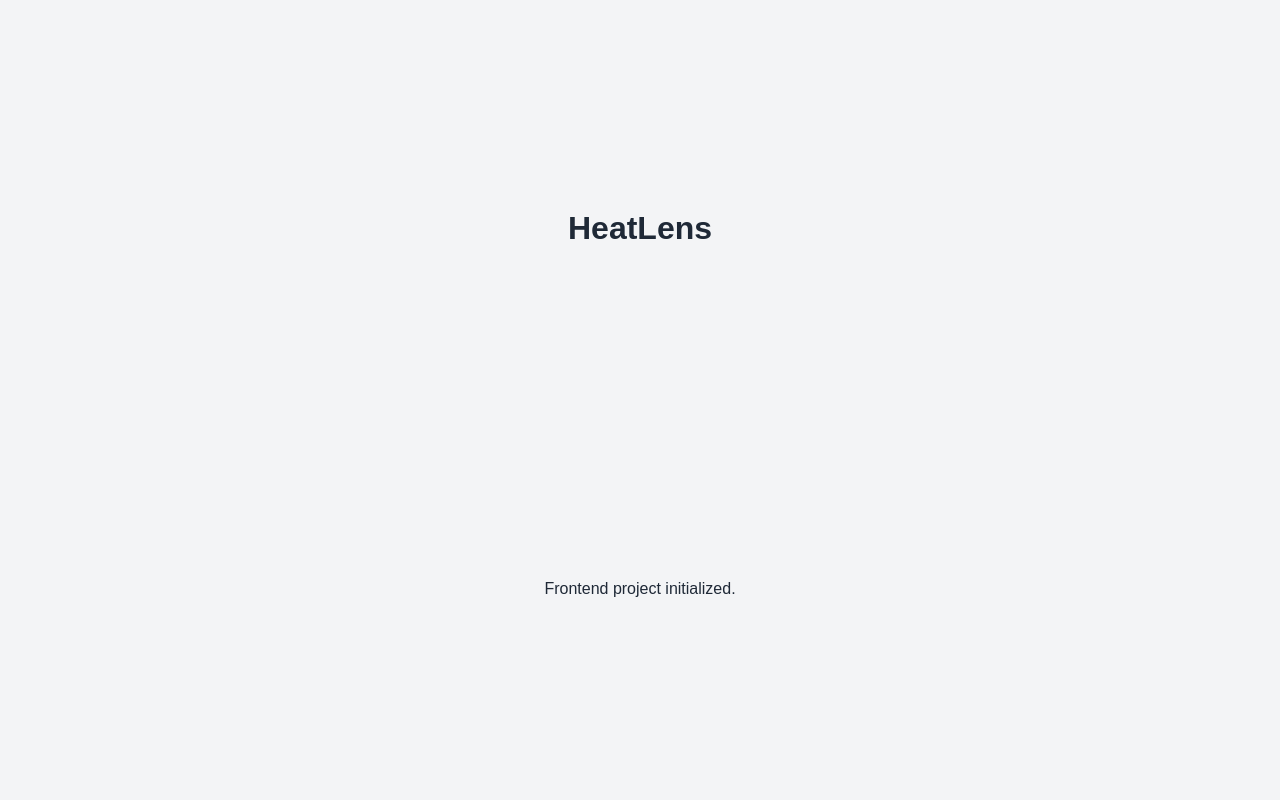
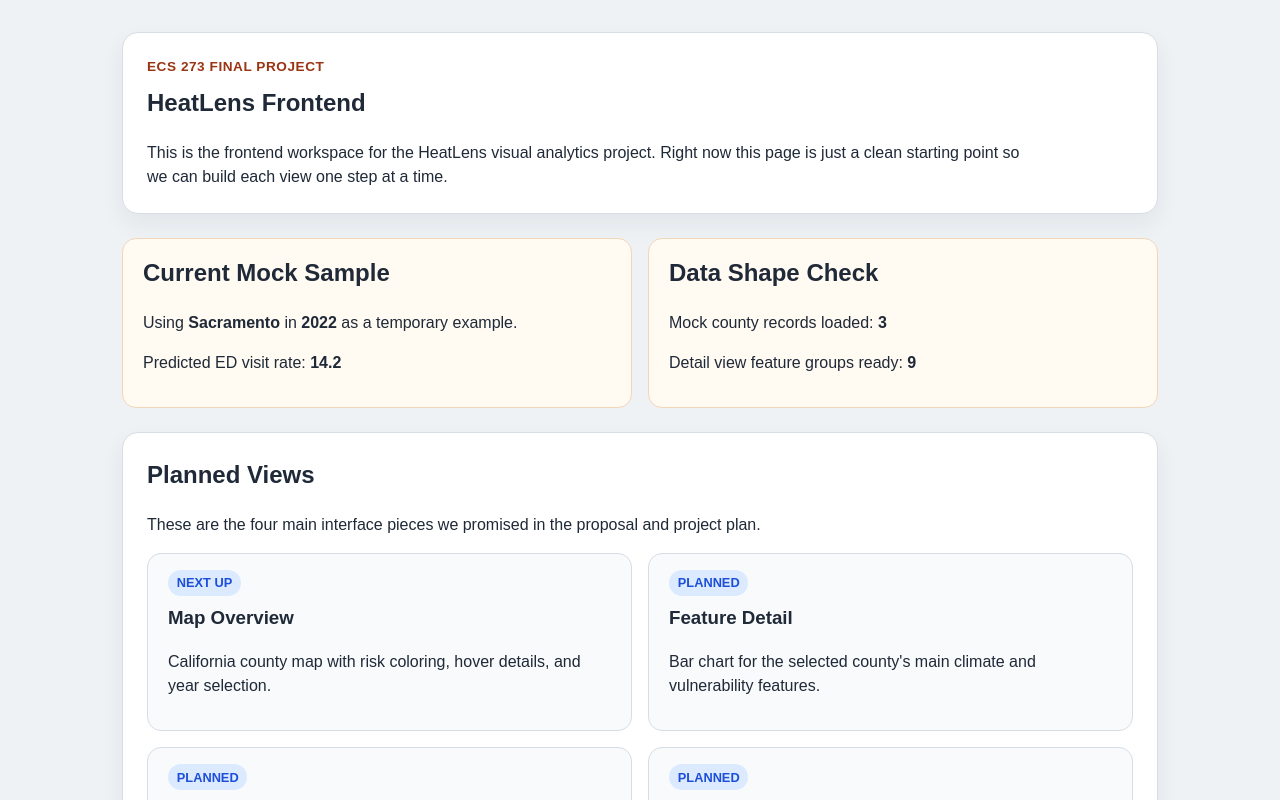
Before and after one commit to yanliang1439/heatlens-ecs273, a React (Vite) app in the folder frontend/heatlens-ui/: page / in a window 1280 px wide. Shown: the top 800 px of the page. Built offline with nearby package versions, Linux system fonts and the light colour scheme; the HTML template or start-up script is replaced by a standard one.

Commit message:
feat: add frontend structure and mock data shell

```diff
--- a/frontend/heatlens-ui/src/App.tsx
+++ b/frontend/heatlens-ui/src/App.tsx
@@ -1,8 +1,96 @@
+import ViewCard from "./components/ViewCard";
+import { countyDetailMock, countySummariesMock } from "./data/mockData";
+import type { ViewSummary } from "./types/viewTypes";
+
+const plannedViews: ViewSummary[] = [
+  {
+    id: "map-overview",
+    title: "Map Overview",
+    status: "next up",
+    description:
+      "California county map with risk coloring, hover details, and year selection.",
+  },
+  {
+    id: "feature-detail",
+    title: "Feature Detail",
+    status: "planned",
+    description:
+      "Bar chart for the selected county's main climate and vulnerability features.",
+  },
+  {
+    id: "shap-breakdown",
+    title: "SHAP Breakdown",
+    status: "planned",
+    description:
+      "Simple explanation view for what is pushing the prediction up or down.",
+  },
+  {
+    id: "what-if-simulator",
+    title: "What-if Simulator",
+    status: "planned",
+    description:
+      "Slider-based controls for testing changes like AC coverage and tree canopy.",
+  },
+];
+
 function App() {
+  const sampleCounty = countySummariesMock[0];
+
   return (
     <main className="app-shell">
-      <h1>HeatLens</h1>
-      <p>Frontend project initialized.</p>
+      <section className="hero-panel">
+        <p className="eyebrow">ECS 273 Final Project</p>
+        <h1>HeatLens Frontend</h1>
+        <p className="hero-copy">
+          This is the frontend workspace for the HeatLens visual analytics
+          project. Right now this page is just a clean starting point so we can
+          build each view one step at a time.
+        </p>
+      </section>
+
+      <section className="status-grid">
+        <div className="status-card">
+          <h2>Current Mock Sample</h2>
+          <p>
+            Using <strong>{sampleCounty.countyName}</strong> in{" "}
+            <strong>{sampleCounty.year}</strong> as a temporary example.
+          </p>
+          <p>
+            Predicted ED visit rate:{" "}
+            <strong>{sampleCounty.predictedEdRate.toFixed(1)}</strong>
+          </p>
+        </div>
+
+        <div className="status-card">
+          <h2>Data Shape Check</h2>
+          <p>
+            Mock county records loaded: <strong>{countySummariesMock.length}</strong>
+          </p>
+          <p>
+            Detail view feature groups ready:{" "}
+            <strong>
+              {Object.keys(countyDetailMock.climateFeatures).length +
+                Object.keys(countyDetailMock.vulnerabilityFeatures).length}
+            </strong>
+          </p>
+        </div>
+      </section>
+
+      <section className="views-panel">
+        <div className="section-heading">
+          <h2>Planned Views</h2>
+          <p>
+            These are the four main interface pieces we promised in the
+            proposal and project plan.
+          </p>
+        </div>
+
+        <div className="view-grid">
+          {plannedViews.map((view) => (
+            <ViewCard key={view.id} view={view} />
+          ))}
+        </div>
+      </section>
     </main>
   );
 }
--- /dev/null
+++ b/frontend/heatlens-ui/src/components/ViewCard.tsx
@@ -0,0 +1,17 @@
+import type { ViewSummary } from "../types/viewTypes";
+
+type ViewCardProps = {
+  view: ViewSummary;
+};
+
+function ViewCard({ view }: ViewCardProps) {
+  return (
+    <article className="view-card">
+      <p className="view-status">{view.status}</p>
+      <h3>{view.title}</h3>
+      <p>{view.description}</p>
+    </article>
+  );
+}
+
+export default ViewCard;
--- /dev/null
+++ b/frontend/heatlens-ui/src/data/mockData.ts
@@ -0,0 +1,80 @@
+import type {
+  CountyDetailRecord,
+  CountySummaryRecord,
+  ShapBreakdownRecord,
+} from "../types/dataTypes";
+
+// These values are just placeholders for now so the UI can be built early.
+// We can swap this file out later once the real API responses exist.
+export const countySummariesMock: CountySummaryRecord[] = [
+  {
+    countyName: "Sacramento",
+    countyFips: "06067",
+    year: 2022,
+    predictedEdRate: 14.2,
+    observedEdRate: 13.8,
+    riskLevel: "high",
+  },
+  {
+    countyName: "Yolo",
+    countyFips: "06113",
+    year: 2022,
+    predictedEdRate: 10.9,
+    observedEdRate: 10.5,
+    riskLevel: "medium",
+  },
+  {
+    countyName: "Imperial",
+    countyFips: "06025",
+    year: 2022,
+    predictedEdRate: 18.4,
+    observedEdRate: 18.9,
+    riskLevel: "high",
+  },
+];
+
+export const countyDetailMock: CountyDetailRecord = {
+  countyName: "Sacramento",
+  countyFips: "06067",
+  year: 2022,
+  predictedEdRate: 14.2,
+  observedEdRate: 13.8,
+  climateFeatures: {
+    summerAvgMax: 96.1,
+    heatwaveDays: 18,
+    consecutiveHotDays: 7,
+    warmNightCount: 24,
+    tailPercentileTemp: 101.4,
+  },
+  vulnerabilityFeatures: {
+    elderlyPct: 14.7,
+    povertyPct: 11.2,
+    acCoverage: 78.0,
+    treeCanopy: 19.5,
+  },
+};
+
+export const shapBreakdownMock: ShapBreakdownRecord = {
+  countyName: "Sacramento",
+  countyFips: "06067",
+  year: 2022,
+  baseValue: 9.4,
+  prediction: 14.2,
+  shapValues: [
+    {
+      feature: "heatwaveDays",
+      value: 18,
+      shapContribution: 2.1,
+    },
+    {
+      feature: "warmNightCount",
+      value: 24,
+      shapContribution: 1.4,
+    },
+    {
+      feature: "acCoverage",
+      value: 78.0,
+      shapContribution: -0.8,
+    },
+  ],
+};
--- a/frontend/heatlens-ui/src/index.css
+++ b/frontend/heatlens-ui/src/index.css
@@ -3,7 +3,7 @@
   line-height: 1.5;
   font-weight: 400;
   color: #1f2937;
-  background: #f3f4f6;
+  background: #eef2f5;
 }
 
 * {
@@ -20,12 +20,100 @@ body {
 
 .app-shell {
   min-height: 100vh;
-  display: grid;
-  place-items: center;
-  text-align: center;
   padding: 2rem;
+  max-width: 1100px;
+  margin: 0 auto;
 }
 
-.app-shell h1 {
+.hero-panel,
+.views-panel {
+  background: #ffffff;
+  border: 1px solid #d7dde5;
+  border-radius: 16px;
+  padding: 1.5rem;
+  box-shadow: 0 10px 24px rgba(31, 41, 55, 0.06);
+}
+
+.hero-panel {
+  margin-bottom: 1.5rem;
+}
+
+.eyebrow {
+  margin: 0 0 0.5rem;
+  font-size: 0.85rem;
+  font-weight: 700;
+  letter-spacing: 0.04em;
+  text-transform: uppercase;
+  color: #9a3412;
+}
+
+.hero-panel h1,
+.section-heading h2,
+.status-card h2,
+.view-card h3 {
+  margin-top: 0;
+}
+
+.hero-copy {
+  max-width: 55rem;
+  margin-bottom: 0;
+}
+
+.status-grid {
+  display: grid;
+  grid-template-columns: repeat(2, minmax(0, 1fr));
+  gap: 1rem;
+  margin-bottom: 1.5rem;
+}
+
+.status-card {
+  background: #fffaf2;
+  border: 1px solid #f1d6b8;
+  border-radius: 14px;
+  padding: 1rem 1.25rem;
+}
+
+.section-heading {
+  margin-bottom: 1rem;
+}
+
+.section-heading p {
+  margin-bottom: 0;
+}
+
+.view-grid {
+  display: grid;
+  grid-template-columns: repeat(2, minmax(0, 1fr));
+  gap: 1rem;
+}
+
+.view-card {
+  background: #f8fafc;
+  border: 1px solid #d7dde5;
+  border-radius: 14px;
+  padding: 1rem 1.25rem;
+}
+
+.view-status {
+  display: inline-block;
+  margin-top: 0;
   margin-bottom: 0.5rem;
+  padding: 0.2rem 0.55rem;
+  border-radius: 999px;
+  background: #dbeafe;
+  color: #1d4ed8;
+  font-size: 0.8rem;
+  font-weight: 700;
+  text-transform: uppercase;
 }
+
+@media (max-width: 700px) {
+  .app-shell {
+    padding: 1rem;
+  }
+
+  .status-grid,
+  .view-grid {
+    grid-template-columns: 1fr;
+  }
+}
--- /dev/null
+++ b/frontend/heatlens-ui/src/types/dataTypes.ts
@@ -0,0 +1,37 @@
+export type RiskLevel = "low" | "medium" | "high";
+
+export type CountySummaryRecord = {
+  countyName: string;
+  countyFips: string;
+  year: number;
+  predictedEdRate: number;
+  observedEdRate: number | null;
+  riskLevel: RiskLevel;
+};
+
+export type CountyFeatureSet = Record<string, number>;
+
+export type CountyDetailRecord = {
+  countyName: string;
+  countyFips: string;
+  year: number;
+  predictedEdRate: number;
+  observedEdRate: number | null;
+  climateFeatures: CountyFeatureSet;
+  vulnerabilityFeatures: CountyFeatureSet;
+};
+
+export type ShapValueRecord = {
+  feature: string;
+  value: number;
+  shapContribution: number;
+};
+
+export type ShapBreakdownRecord = {
+  countyName: string;
+  countyFips: string;
+  year: number;
+  baseValue: number;
+  prediction: number;
+  shapValues: ShapValueRecord[];
+};
--- /dev/null
+++ b/frontend/heatlens-ui/src/types/viewTypes.ts
@@ -0,0 +1,6 @@
+export type ViewSummary = {
+  id: string;
+  title: string;
+  status: string;
+  description: string;
+};
```
Also changed, not shown: 1 other file (tests, documents, lock files or other folders).
